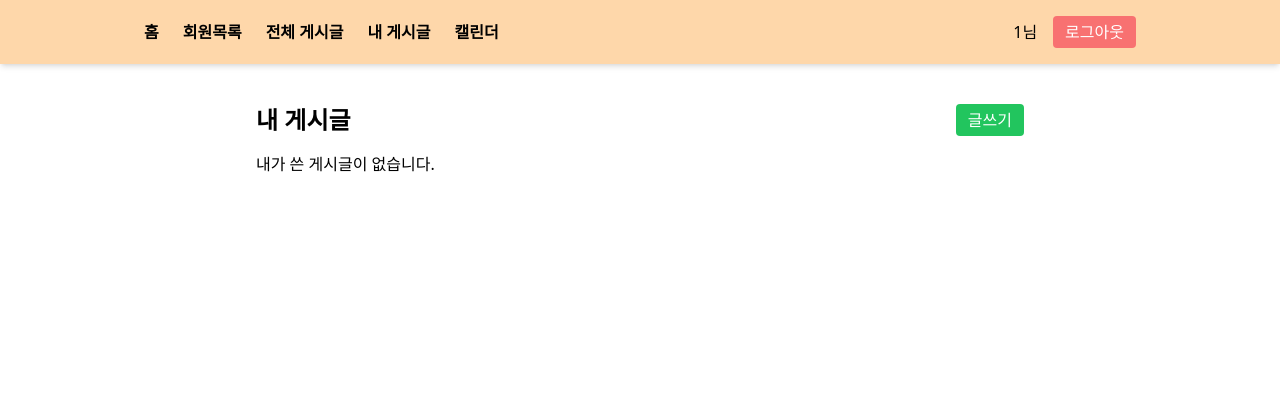
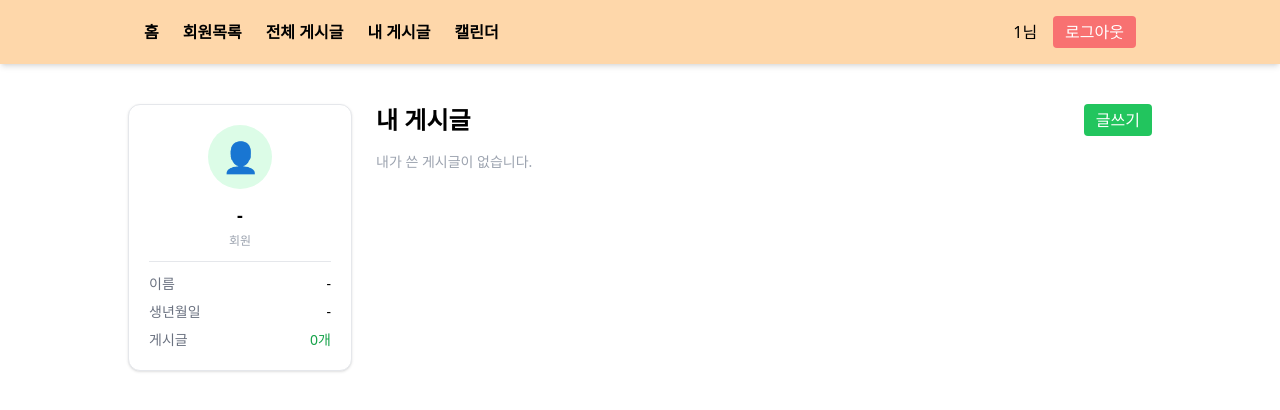
Before and after one commit to PARKJAEKYUNG0525/Blog_mini_project, a React (Vite) app: page /myBoard in a window 1280 px wide. Shown: the top 410 px of the page. Built offline with nearby package versions, Linux system fonts and the light colour scheme; sample sign-in values are in the browser's storage.

Commit message:
회원 정보 저장

```diff
--- a/src/components/MyBoard.jsx
+++ b/src/components/MyBoard.jsx
@@ -1,4 +1,4 @@
-import { useState,useEffect } from "react";
+import { useState, useEffect } from "react";
 import { useNavigate } from "react-router-dom";
 import { useAuth } from "./AuthContextPro";
 import { Link } from "react-router-dom";
@@ -8,19 +8,16 @@ const MyBoard = () => {
     const { currentUser } = useAuth();
     const navigator = useNavigate();
 
-    if(!currentUser){
+    if (!currentUser) {
         alert("로그인이 필요합니다.");
         navigator('/login');
     }
 
-    useEffect(()=>{
+    useEffect(() => {
         const storedPosts = JSON.parse(localStorage.getItem("posts")) || [];
         setPosts(storedPosts);
-    },[]);
+    }, []);
 
-
-    // 현재 로그인 된 사용자 글만 필터링
-                                                    // currentUser ? currentUser.userId : null
     const myPosts = posts.filter((p) => p.writerId === currentUser?.userId);
 
     const handleDelete = (id) => {
@@ -30,7 +27,39 @@ const MyBoard = () => {
     };
 
     return (
-    <div className="max-w-3xl mx-auto mt-10">
+        <div className="max-w-5xl mx-auto mt-10 flex gap-6">
+
+            {/* 좌측 회원 정보 패널 */}
+            <div className="w-56 shrink-0">
+                <div className="border rounded-xl shadow p-5 flex flex-col items-center gap-3 bg-white">
+                    {/* 프로필 아이콘 */}
+                    <div className="w-16 h-16 rounded-full bg-green-100 flex items-center justify-center text-3xl">
+                        👤
+                    </div>
+                    <div className="text-center">
+                        <div className="font-bold text-lg">{currentUser?.userName ?? "-"}</div>
+                        <div className="text-xs text-gray-400 mt-1">회원</div>
+                    </div>
+                    <hr className="w-full border-gray-200" />
+                    <div className="w-full text-sm space-y-2">
+                        <div className="flex justify-between">
+                            <span className="text-gray-500">이름</span>
+                            <span className="font-medium">{currentUser?.userName ?? "-"}</span>
+                        </div>
+                        <div className="flex justify-between">
+                            <span className="text-gray-500">생년월일</span>
+                            <span className="font-medium">{currentUser?.birthDate ?? "-"}</span>
+                        </div>
+                        <div className="flex justify-between">
+                            <span className="text-gray-500">게시글</span>
+                            <span className="font-medium text-green-600">{myPosts.length}개</span>
+                        </div>
+                    </div>
+                </div>
+            </div>
+
+            {/* 우측 게시글 목록 */}
+            <div className="flex-1">
                 <div className="flex justify-between mb-4">
                     <h1 className="text-2xl font-bold">내 게시글</h1>
                     <Link to="/board/create" className="bg-green-500 text-white px-3 py-1 rounded">글쓰기</Link>
@@ -39,14 +68,13 @@ const MyBoard = () => {
                 <div className="space-y-3">
                     {myPosts.length > 0 ? (
                         myPosts.map((post) => (
-            <div key={post.id} className="border p-4 rounded shadow flex justify-between items-center">
+                            <div key={post.id} className="border p-4 rounded shadow flex justify-between items-center bg-white">
                                 <div>
                                     <div className="font-bold">{post.title}</div>
                                     <div className="text-sm text-gray-500">
                                         작성자: {post.writerName}
                                     </div>
                                 </div>
-
                                 <div className="flex gap-3">
                                     <Link to={`/board/edit/${post.id}`} className="text-blue-500">수정</Link>
                                     <button onClick={() => handleDelete(post.id)} className="text-red-500">삭제</button>
@@ -54,9 +82,11 @@ const MyBoard = () => {
                             </div>
                         ))
                     ) : (
-          <div>내가 쓴 게시글이 없습니다.</div>
+                        <div className="text-gray-400 text-sm mt-4">내가 쓴 게시글이 없습니다.</div>
                     )}
                 </div>
+            </div>
+
         </div>
     );
 };
```
Lines whose indentation alone changed are shown as unchanged.
